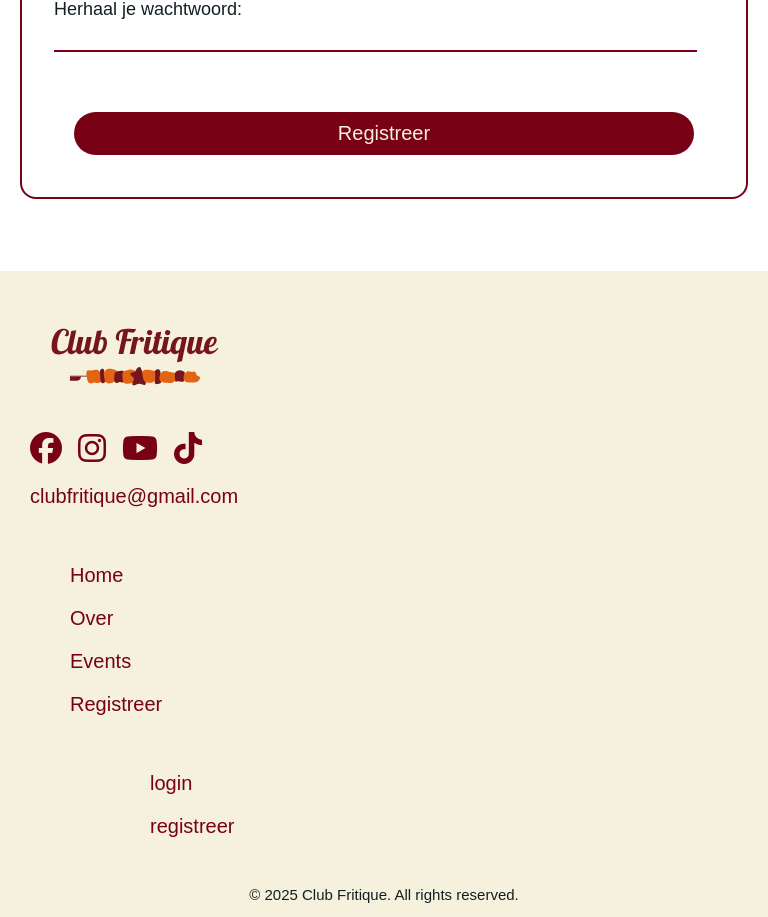
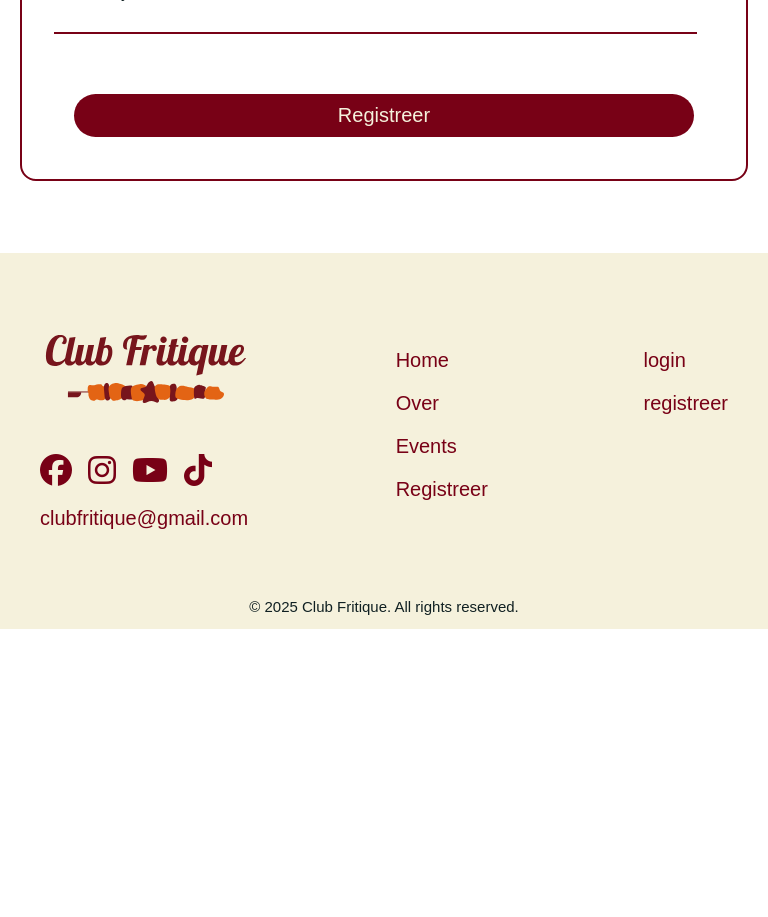
Before and after one commit to femkegoos/ClubFritique, a PHP site: page / in a window 768 px wide. Shown: the part 5545-6462 px from the top of the page. After the commit the page ends 6174 px from the top, so only its background shows below. Run offline with PHP 8.4, Linux system fonts and the light colour scheme; some libraries are stand-ins or nearby versions; some web fonts are replaced.

Commit message:
fix; little error styling tablet

```diff
--- a/style/style.css
+++ b/style/style.css
@@ -27,6 +27,9 @@
   transition: 0.3s;
   padding: 8px 8px 8px 32px;
 }
+ a:hover {
+    color: #E36414;
+  }
 
 p,
 label {
@@ -131,8 +134,8 @@
   border-radius: 16px;
 }
 
-.platform {
-  padding-top: 32px;
+.wijZijn {
+  padding-bottom: 32px;
 }
 
 .events {
@@ -519,35 +522,33 @@
     padding: 32px;
   }
 
-  footer img {
-    width: 70%;
-
-  }
-
-
-  footer {
-    background-color: #F5F1DC;
-    color: #780116 !important;
-    text-align: left;
-    padding-top: 20px;
-    padding-left: 30px;
-    padding-right: 20px;
-    padding-bottom: 5px !important;
-    margin-top: 40px;
-
-    display: flex;
-    flex-direction: row;
-  }
 
   .footerP {
     font-size: 15px;
     line-height: 24px;
   }
+ footer img {
+    width: 90%;
+    margin-left: -20px;
+  }
+
+
+  footer .containerDesktop {
+    display: flex;
+    flex-direction: row;
+    /* naast elkaar */
+    justify-content: space-between;
+    /* verdeelt de secties */
+    align-items: flex-start;
+    /* bovenkant uitlijnen */
+    gap: 20px;
+    padding: 20px 20px;
+  }
 
   .left_footer {
     font-size: 20px !important;
     display: inline-block;
-    align-items: left;
+    text-align: left;
   }
 
 
@@ -561,9 +562,11 @@
   .left_footer a,
   .right_footer a {
     margin-top: 20px !important;
+    text-align: left;
   }
 
   .right_footer {
+    margin-top: 20px !important;
     font-size: 20px !important;
     padding-left: 120px;
     font-size: 14px;
@@ -824,7 +827,5 @@
     padding-bottom: 0px;
   }
 
-  a:hover {
-    color: #E36414;
-  }
+
 }
```
